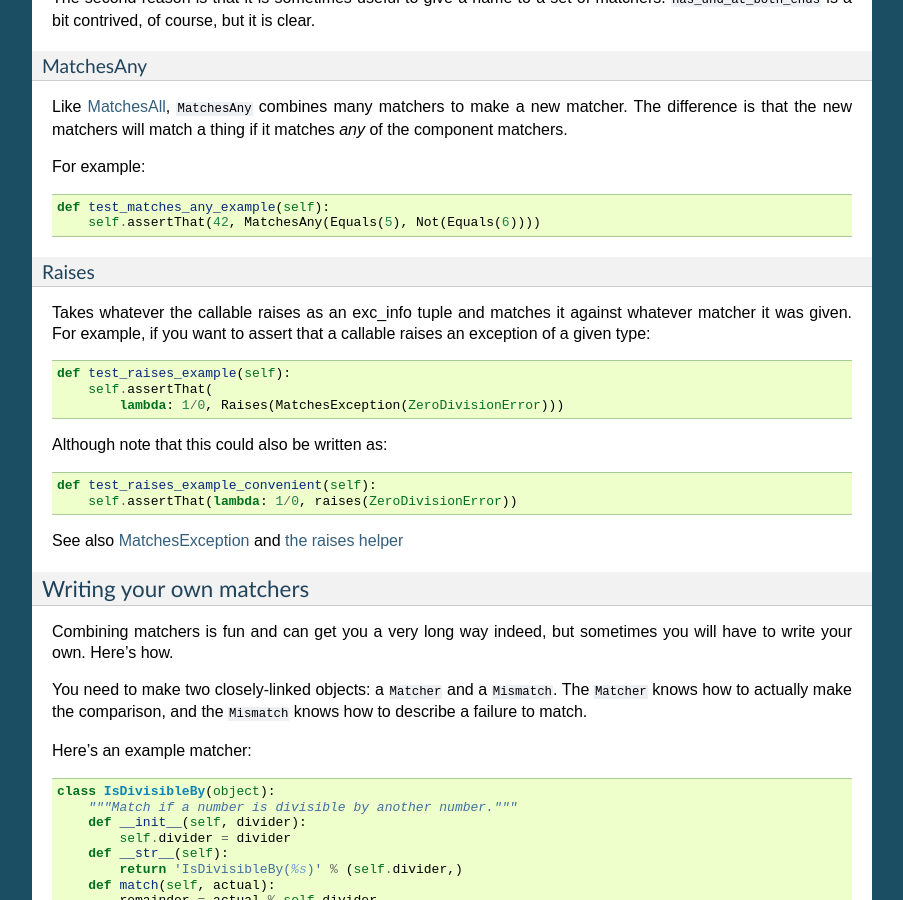
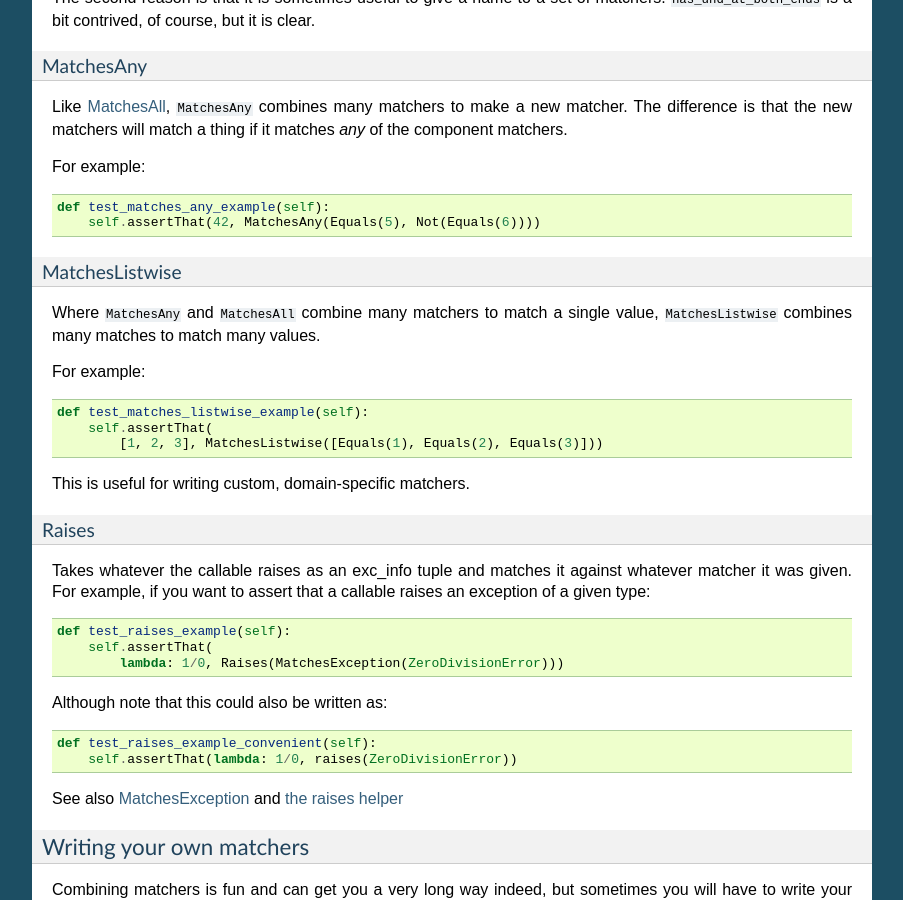
Before and after one commit to testing-cabal/testtools, a Sphinx documentation site: the page built from doc/for-test-authors.rst, in a window 1280 px wide and 900 px high, scrolled down 7352 px. Shown: the whole window, without its empty margins (198-1101 px from the left). Built offline with Sphinx 7.4.7, drawn with Linux system fonts in a browser that asks for light colours.

Commit message:
Some documentation for MatchesListwise

```diff
--- a/doc/for-test-authors.rst
+++ b/doc/for-test-authors.rst
@@ -474,6 +474,21 @@ For example::
 
   def test_matches_any_example(self):
       self.assertThat(42, MatchesAny(Equals(5), Not(Equals(6))))
+
+
+MatchesListwise
+~~~~~~~~~~~~~~~
+
+Where ``MatchesAny`` and ``MatchesAll`` combine many matchers to match a
+single value, ``MatchesListwise`` combines many matches to match many values.
+
+For example::
+
+  def test_matches_listwise_example(self):
+      self.assertThat(
+          [1, 2, 3], MatchesListwise([Equals(1), Equals(2), Equals(3)]))
+
+This is useful for writing custom, domain-specific matchers.
 
 
 Raises
```
